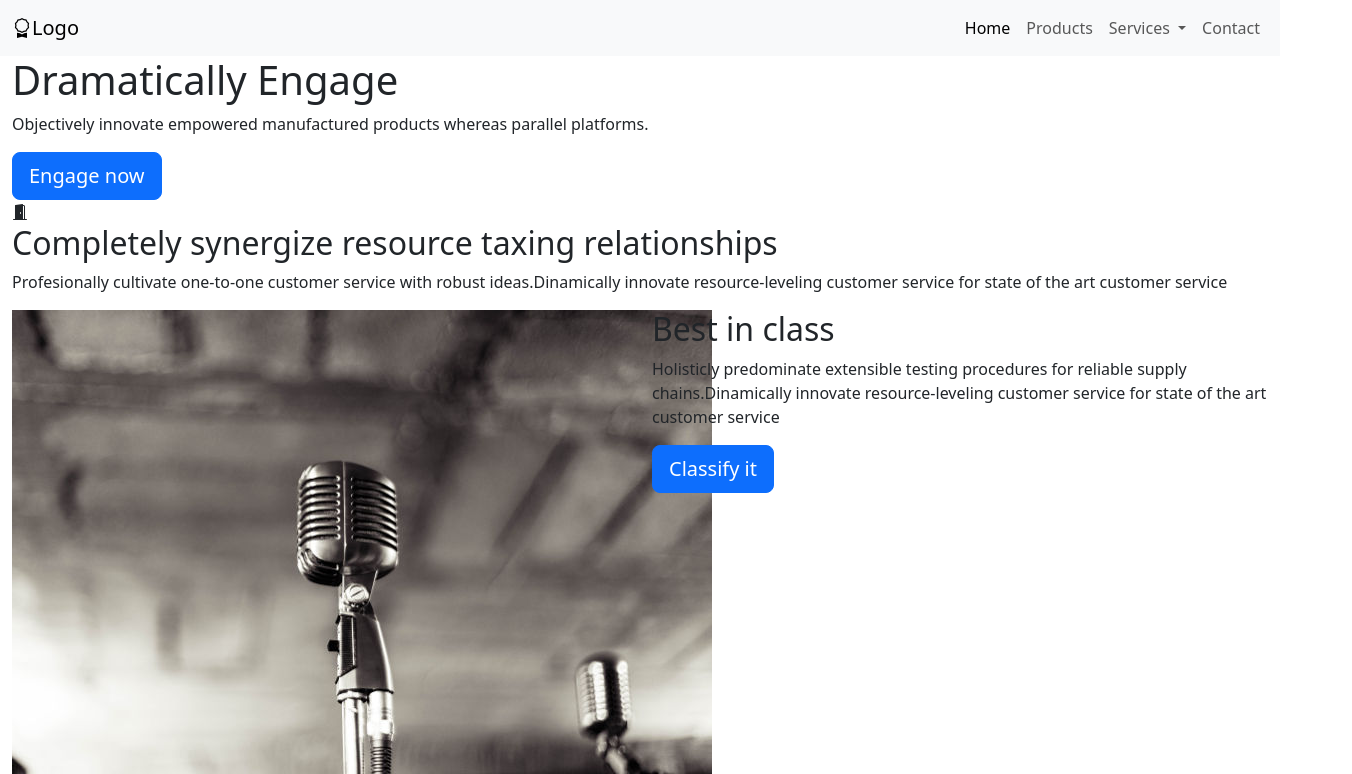
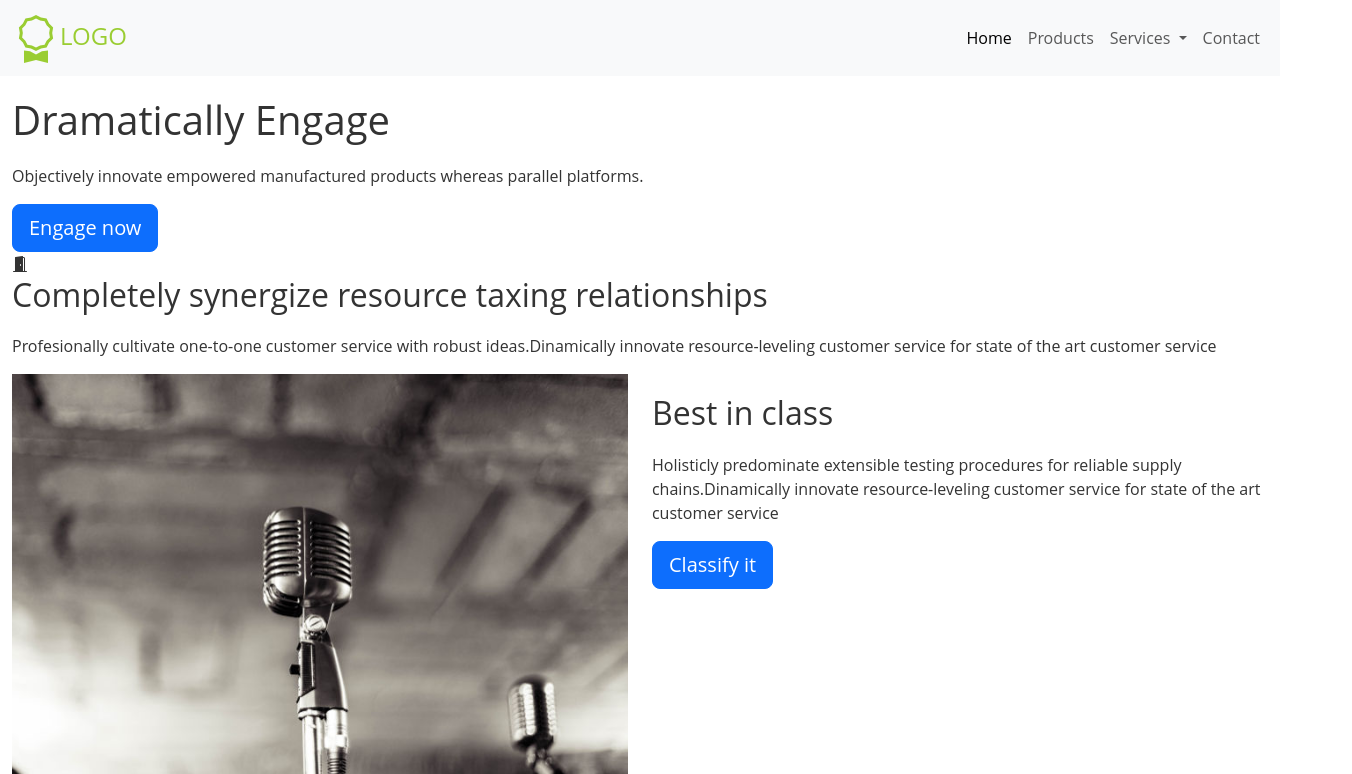
Before and after one commit to Nebojsaposao/Simple-Bootstrap-5-Sass-and-Flex-page, a website: page index.html in a window 1280 px wide. Shown: the top 774 px of the page, 1352 px wide, since content can reach past the window. Drawn offline with nearby package versions, Linux system fonts and the light colour scheme.

Commit message:
Styling navigation

```diff
--- a/index.html
+++ b/index.html
@@ -16,7 +16,10 @@
 <!-- Navigation -->
  <nav class="navbar navbar-expand-lg bg-body-tertiary">
   <div class="container-fluid">
-    <a class="navbar-brand" href="#"><i class="bi bi-award"></i>Logo</a>
+    <a class="navbar-brand" href="#"><svg xmlns="http://www.w3.org/2000/svg" width="48" height="48" fill="currentColor" class="bi bi-award" viewBox="0 0 16 16">
+  <path d="M9.669.864 8 0 6.331.864l-1.858.282-.842 1.68-1.337 1.32L2.6 6l-.306 1.854 1.337 1.32.842 1.68 1.858.282L8 12l1.669-.864 1.858-.282.842-1.68 1.337-1.32L13.4 6l.306-1.854-1.337-1.32-.842-1.68zm1.196 1.193.684 1.365 1.086 1.072L12.387 6l.248 1.506-1.086 1.072-.684 1.365-1.51.229L8 10.874l-1.355-.702-1.51-.229-.684-1.365-1.086-1.072L3.614 6l-.25-1.506 1.087-1.072.684-1.365 1.51-.229L8 1.126l1.356.702z"/>
+  <path d="M4 11.794V16l4-1 4 1v-4.206l-2.018.306L8 13.126 6.018 12.1z"/>
+</svg>Logo</a>
     <button class="navbar-toggler" type="button" data-bs-toggle="collapse" data-bs-target="#navbarSupportedContent" aria-controls="navbarSupportedContent" aria-expanded="false" aria-label="Toggle navigation">
       <span class="navbar-toggler-icon"></span>
     </button>
--- /dev/null
+++ b/scss/custom.scss
@@ -0,0 +1,47 @@
+// Reset
+*{
+  margin: 0;
+  padding: 0;
+  box-sizing: border-box;
+}
+
+// Global
+body{
+  font-family:'Open sans','Helvetica Neue', Arial, sans-serif;
+  background-color: #fff;
+  color: #333;
+}
+
+h1, h2, h3, h4, h5, h6{
+  margin-top: 20px;
+  margin-bottom: 20px;
+}
+
+img{
+  width: 100%;
+}
+
+// Layout
+
+// Styling navigation
+.navbar{
+
+  &-brand{
+    margin-top: 2px;
+    text-transform: uppercase;
+    color: #9acd32;
+    font-size: 1.5rem;
+  }
+  &-toggler{
+    padding: 5px 10px;
+    border: 1px solid #9d9c9c;
+    border-radius: 10px;
+    outline: none;
+    background-color: #9acd32;
+
+    &-icon{
+      width: 25px;
+      height: 25px;
+  }
+  }
+}
```
Also changed, not shown: css/custom.css, scss/main.scss (line endings or trailing spaces), 1 other file.
